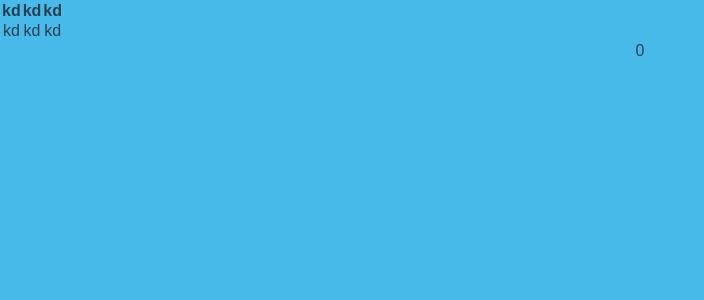
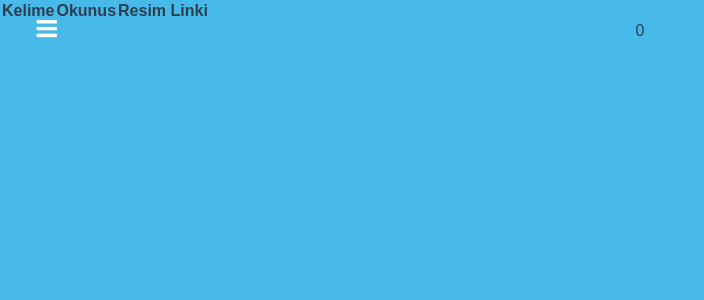
Before and after one commit to aslansergen/kelime-ezber-vue, a Vue app: page /butun-kelimeler in a window 1280 px wide. Shown: the top 300 px of the page, without its empty margins (0-704 px from the left). Built offline with nearby package versions, Linux system fonts and the light colour scheme.

Commit message:
deneme kelime tablosu oluşturuldu

```diff
--- a/src/pages/PageOfAllWords.vue
+++ b/src/pages/PageOfAllWords.vue
@@ -1,17 +1,18 @@
 <template>
+    <UserLinkComponent />
     <table>
       <thead>
         <tr>
-          <th>kd</th>
-          <th>kd</th>
-          <th>kd</th>
+          <th>Kelime</th>
+          <th>Okunus</th>
+          <th>Resim Linki</th>
         </tr>
       </thead>
       <tbody>
-        <tr>
-          <td>kd</td>
-          <td>kd</td>
-          <td>kd</td>
+        <tr v-for="word in totalData">
+          <td> {{word.kelime}} </td>
+          <td> {{word.okunus}} </td>
+          <td> <a :href="word.resimYol" target="_blank"> Aç </a> </td>
         </tr>
       </tbody>
     </table>
@@ -21,7 +22,7 @@
   </template>
 
   <script>
-
+import UserLinkComponent from '../components/UserLinkComponent.vue'
 import { mapGetters } from 'vuex';
 
 
@@ -31,7 +32,15 @@ import { mapGetters } from 'vuex';
       ...mapGetters({
         totalData : 'totalWordData',
      }),
+
     },
+    created: function(){
+      console.log('asdfa')
+      console.log(this.totalData);
+    },
+    components: {
+      UserLinkComponent,
+    }
 
   }
   </script>
```
